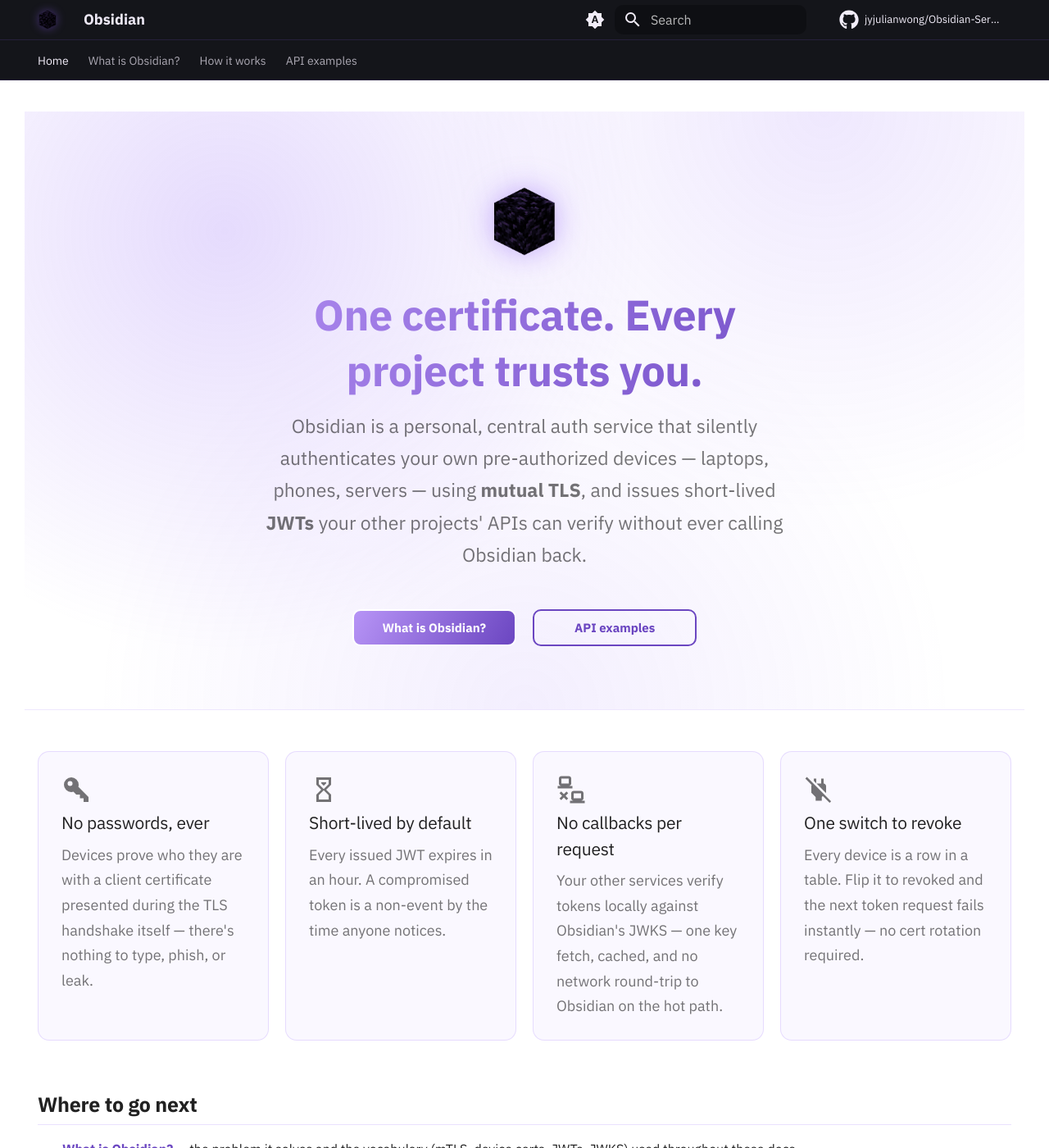
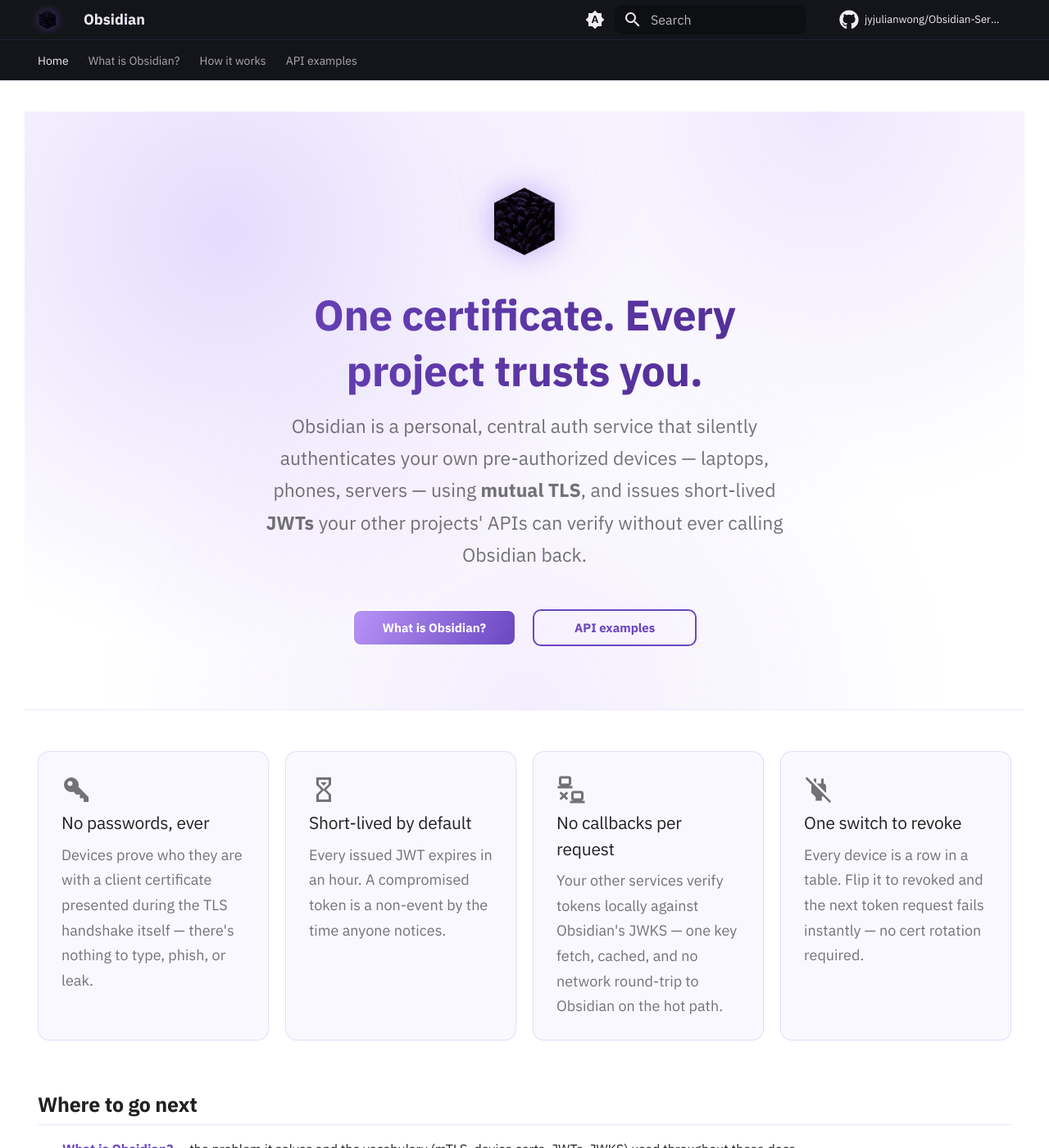
Before and after one commit to jyjulianwong/Obsidian-Server, an MkDocs documentation site: the page built from docs/index.md, in a window 1280 px wide and 1400 px high. Shown: the whole window at 82% size. Built offline with MkDocs 1.6.1 and Material for MkDocs 9.7.7, drawn with Linux system fonts in a browser that asks for light colours; comment, search, counter and statistics services are not loaded.

Commit message:
docs: polish theme after visual review
Fix issues found while reviewing screenshots in light/dark and mobile.

Co-Authored-By: Claude Sonnet 5.5 <noreply@anthropic.com>
Claude-Session: https://claude.ai/code/session_01H23mRENYr46GocWLwYFf2e

```diff
--- a/docs/stylesheets/extra.css
+++ b/docs/stylesheets/extra.css
@@ -91,6 +91,17 @@ html {
   -webkit-background-clip: text;
   background-clip: text;
   color: transparent;
+}
+
+/* Light mode: a darker gradient keeps titles above 4.5:1 contrast on white. */
+[data-md-color-scheme="default"] .md-typeset h1 {
+  background-image: linear-gradient(120deg, #6b46c1, #4c2889);
+}
+
+/* The permalink glyph inherits the transparent gradient fill and shows as a
+   stray purple "¶" next to page titles; keep it off the h1. */
+.md-typeset h1 .headerlink {
+  display: none;
 }
 
 /* ----- Code blocks ------------------------------------------------------ */
```
